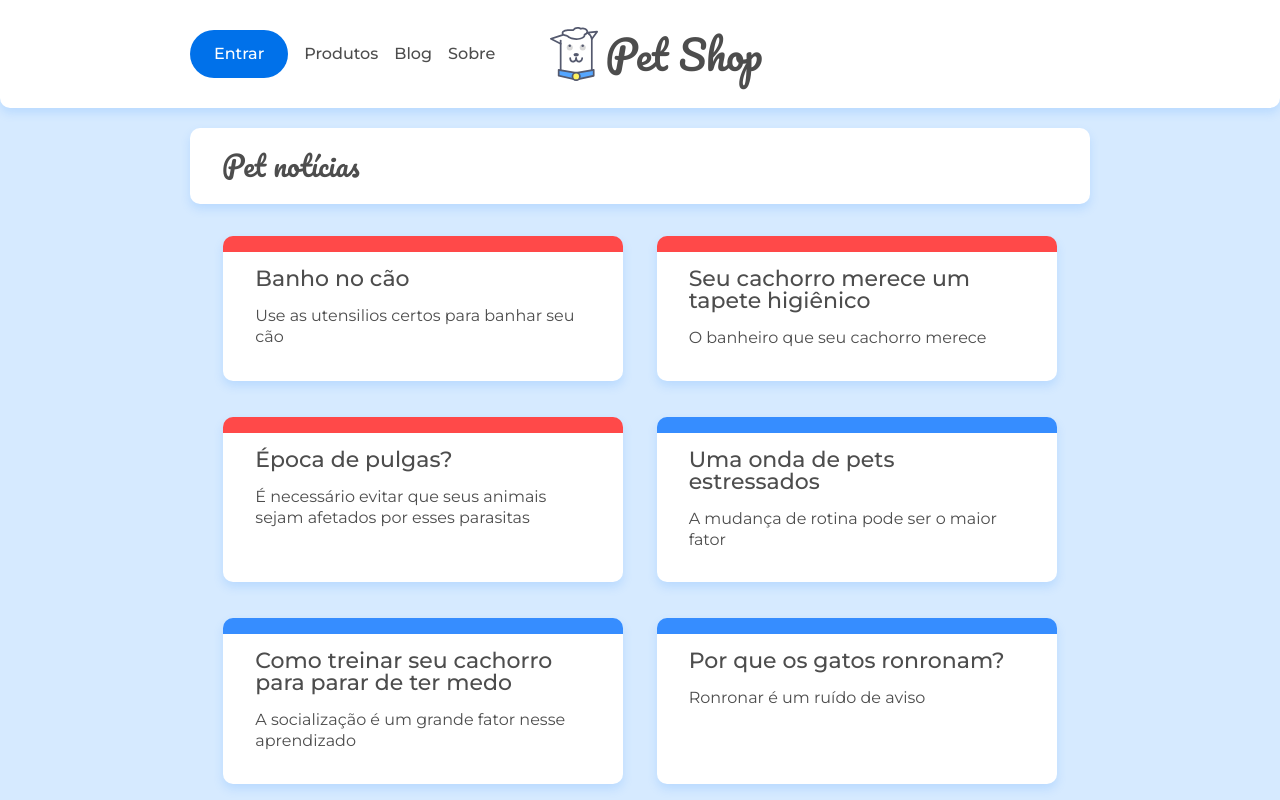
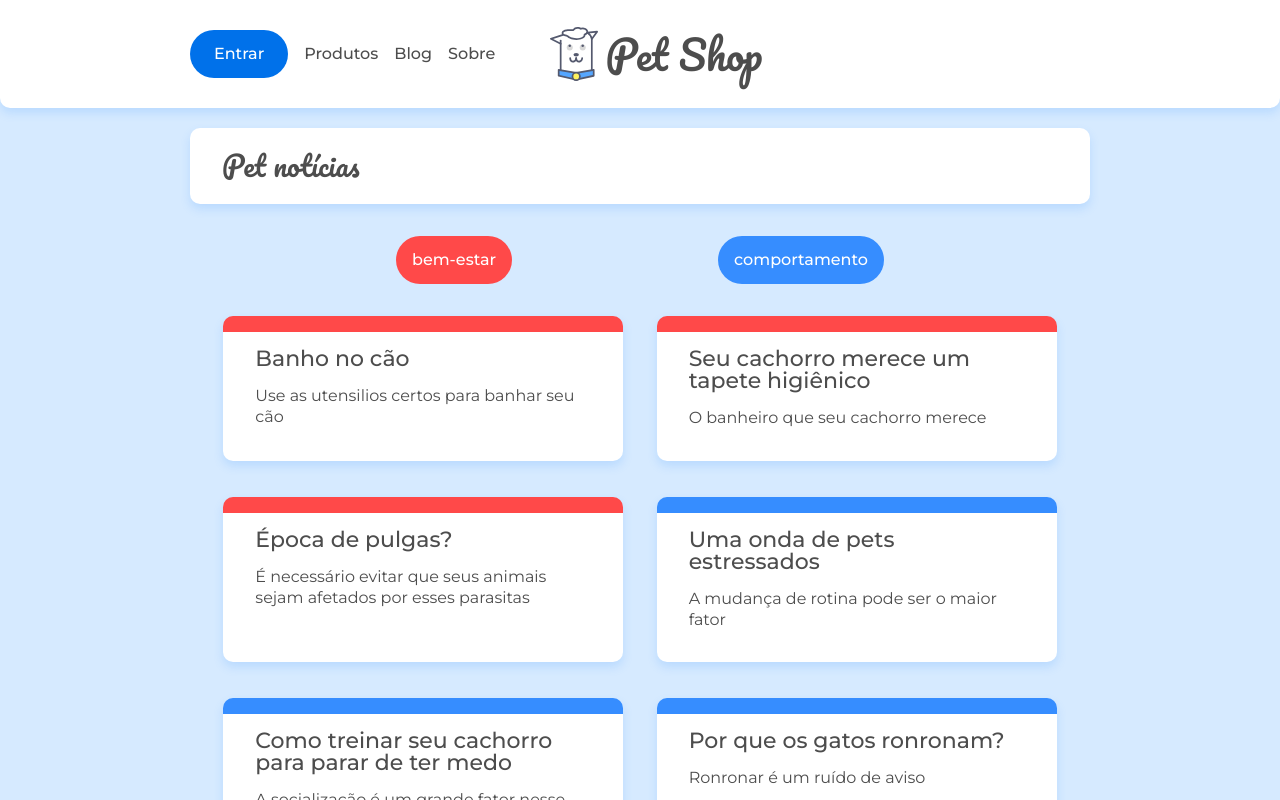
Before and after one commit to danielemaraschin/React-Router-Navigating-SPA, a React (Create React App) app in the folder petshop/: page / in a window 1280 px wide. Shown: the top 800 px of the page. Built offline with nearby package versions, Linux system fonts and the light colour scheme; data requests are answered from the project's data file.

Commit message:
adding new buttons

```diff
--- a/petshop/src/components/ListaCategorias.jsx
+++ b/petshop/src/components/ListaCategorias.jsx
@@ -1,6 +1,6 @@
 import React, { useEffect, useState } from "react";
 import { Link } from "react-router-dom";
-import { busca } from '../api/api';
+import { busca } from '../assets/api/api';
 import '../assets/css/blog.css'
 const ListaCategorias = () => {
 
@@ -23,3 +23,5 @@ const ListaCategorias = () => {
         </ul>
     )
 }
+
+export default ListaCategorias
--- a/petshop/src/paginas/Home.jsx
+++ b/petshop/src/paginas/Home.jsx
@@ -1,5 +1,6 @@
 import React from 'react'
 import ListaPost from '../components/ListaPost'
+import ListaCategorias from '../components/ListaCategorias'
 
 const Home = () => {
 
@@ -8,6 +9,7 @@ const Home = () => {
       <div className="container">
         <h2 className="titulo-pagina">Pet notícias</h2>
       </div>
+      <ListaCategorias/>
       <ListaPost url={'/posts'}/>
     </main>
   )
--- a/petshop/src/paginas/Pagina404.jsx
+++ b/petshop/src/paginas/Pagina404.jsx
@@ -4,7 +4,7 @@ import '../assets/css/404.css'
 
 const Pagina404 = () => {
     return (
-        <main className="container flex flex --centro flex--coluna">
+        <main className="container flex flex--centro flex--coluna">
             <img className="doguito-imagem" src={imagem} alt="ilustração doguito"/>
             <p className="naoencontrado-texto">
                 Ops, page not found!
```
Also changed, not shown: 1 other file (tests, documents, lock files or other folders).
